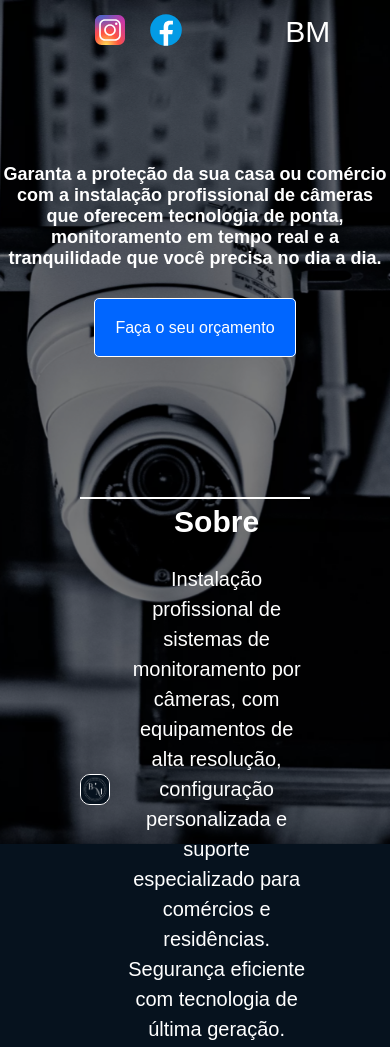
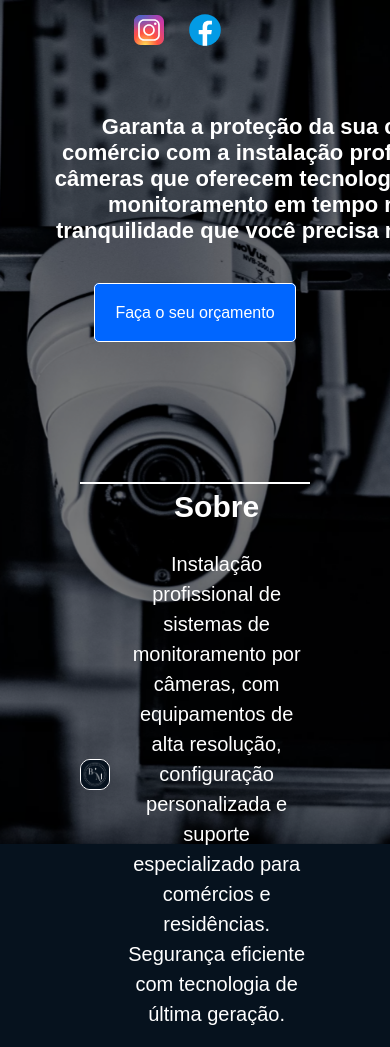
Before and after one commit to Vitorv7/cam, a plain HTML site: page index.html in a window 390 px wide. Shown: the top 1047 px of the page. Drawn offline with Linux system fonts and the light colour scheme; a web font is replaced by a local one.

Commit message:
responsividade

```diff
--- a/index.css
+++ b/index.css
@@ -280,21 +280,22 @@ body {
   transition: all 0.3s ease-in-out;
 }
 
+
+
 /* RESPONSIVIDADE */
 @media screen and (max-width: 769px){
   .top-header{
-    display: flex;
-    align-items: center;
-    justify-content: space-around;
-  border-bottom: none;
+    width: 140%;
+    border-bottom: none;
+
+    margin-bottom: -10px;
   }
 
-  .first-section h2{
-    width: 100%;
-    height: 100%;
-    font-size: 18px;
-    text-align: center;
-
+  .title-section h2{
+    width: 120%;
+    font-size: 22px;
   }
 
+
+
 }
--- a/index.html
+++ b/index.html
@@ -43,11 +43,15 @@
 
     <!-- Section 1 -->
     <section class="first-section">
-      <h2>
-        Garanta a proteção da sua casa ou comércio com a instalação profissional
-        de câmeras que oferecem tecnologia de ponta, monitoramento em tempo real
-        e a tranquilidade que você precisa no dia a dia.
-      </h2>
+      <div class="title-section">
+        <h2>
+          Garanta a proteção da sua casa ou comércio com a instalação
+          profissional de câmeras que oferecem tecnologia de ponta,
+          monitoramento em tempo real e a tranquilidade que você precisa no dia
+          a dia.
+        </h2>
+      </div>
+
       <div class="button-section">
         <a
           href="https://wa.me/5511962048384?text=Olá, poderia me enviar um orçamento para instalação de câmeras, por favor?"
```
